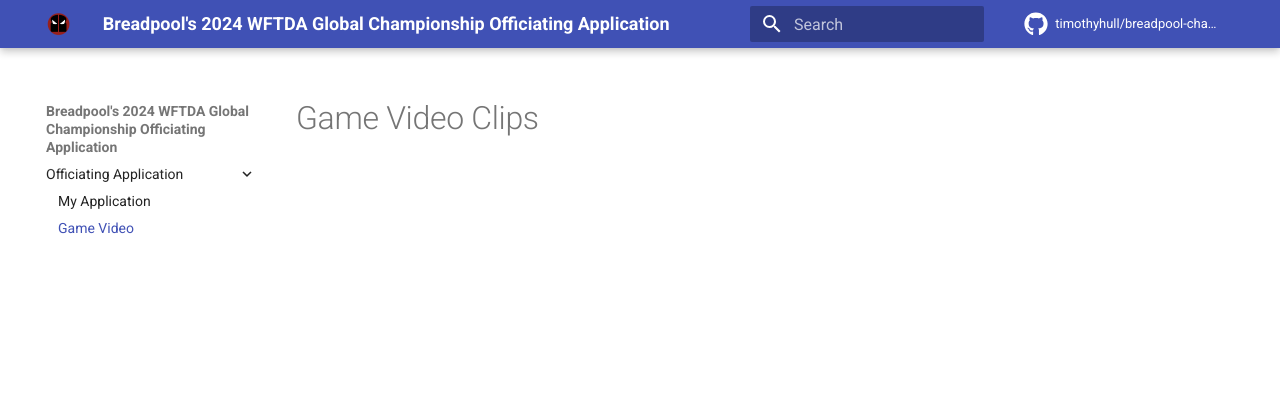
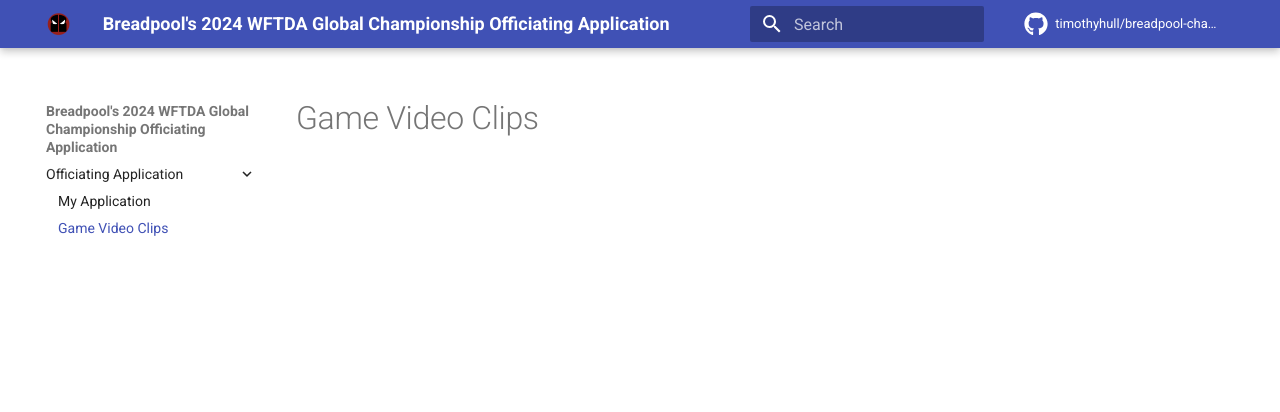
Before and after one commit to timothyhull/breadpool-champs-app, an MkDocs documentation site: the page built from docs/game_video_clips.md, in a window 1280 px wide. Shown: the top 412 px of the page. Built offline with MkDocs 1.6.1 and Material for MkDocs 9.7.7, drawn with Linux system fonts in a browser that asks for light colours; comment, search, counter and statistics services are not loaded.

Commit message:
Update navigation title

```diff
--- a/mkdocs.yml
+++ b/mkdocs.yml
@@ -6,7 +6,7 @@ site_url: https://timothyhull.github.io/breadpool-champs-app
 nav:
   - Officiating Application:
     - My Application: index.md
-    - Game Video: game_video_clips.md
+    - Game Video Clips: game_video_clips.md
 
 # Repository information
 edit_uri: ""
```
